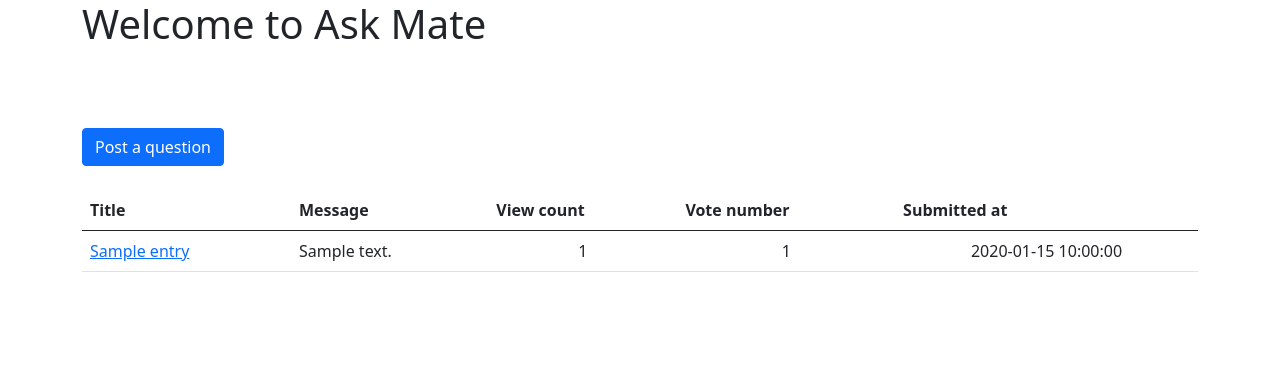
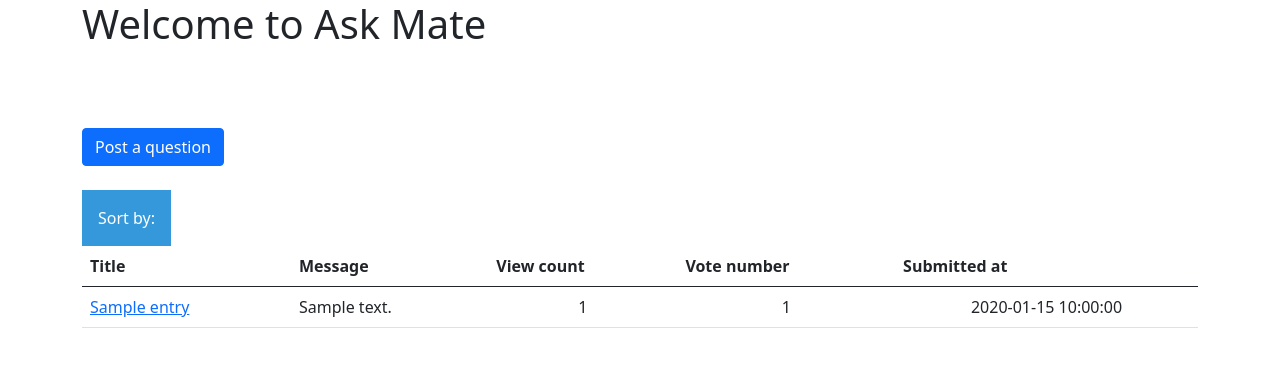
Before and after one commit to snowymountainpass/AskMate, a Flask app: template templates/index.html in a window 1280 px wide. Shown: the top 367 px of the page. Run offline with Flask 2, Linux system fonts and the light colour scheme; the template is opened without the code that fills it: most values are stand-ins (such as "Sample title", 1, 10 or a date in 2020).

Commit message:
[backlog] sorting (only ascending order NEEDS refactoring, full of repeating code)

```diff
--- a/main.py
+++ b/main.py
@@ -23,6 +23,34 @@ def index():
     entries = data_manager.get_all_questions()
     return render_template("index.html", entries=entries)
 
+
+@app.route("/s-a-title")
+def sort_asc_title():
+    entries = data_manager.get_all_questions_t_a()
+    return render_template("index.html", entries=entries)
+
+
+@app.route("/s-a-submissiontime")
+def sort_asc_submissiontime():
+    entries = data_manager.get_all_questions_st_a()
+    return render_template("index.html", entries=entries)
+
+
+@app.route("/s-a-message")
+def sort_asc_message():
+    entries = data_manager.get_all_questions_mess_a()
+    return render_template("index.html", entries=entries)
+
+@app.route("/s-a-views")
+def sort_asc_views():
+    entries = data_manager.get_all_questions_views_a()
+    return render_template("index.html", entries=entries)
+
+
+@app.route("/s-a-votes")
+def sort_asc_votes():
+    entries = data_manager.get_all_questions_votes_a()
+    return render_template("index.html", entries=entries)
 
 @app.route("/entry/<int:id>", methods=["GET"])
 def get_entry(id):
--- /dev/null
+++ b/static/main.css
@@ -0,0 +1,46 @@
+.general-query {
+    background-color: #133e63;
+    color: white;
+    font-family: 'Ubuntu', 'Lucida Grande', 'Lucida Sans Unicode', 'Geneva', 'Verdana', sans-serif;
+}
+
+.dropbtn {
+  background-color: #3498DB;
+  color: white;
+  padding: 16px;
+  font-size: 16px;
+  border: none;
+  cursor: pointer;
+}
+
+.dropbtn {
+  background-color: #3498DB;
+  color: white;
+  padding: 16px;
+  font-size: 16px;
+  border: none;
+  cursor: pointer;
+}
+
+.dropdown {
+  position: relative;
+  display: inline-block;
+}
+
+.dropdown-content {
+  display: none;
+  position: absolute;
+  background-color: #f1f1f1;
+  min-width: 160px;
+  box-shadow: 0px 8px 16px 0px rgba(0,0,0,0.2);
+  z-index: 1;
+}
+
+.dropdown-content a {
+  color: black;
+  padding: 12px 16px;
+  text-decoration: none;
+  display: block;
+}
+
+.dropdown-content a:hover {background-color: #ddd}
--- a/templates/base_template.html
+++ b/templates/base_template.html
@@ -6,8 +6,9 @@
     <meta name="viewport" content="width=device-width, initial-scale=1">
 
     <!-- Bootstrap CSS -->
-    <link href="https://cdn.jsdelivr.net/npm/bootstrap@5.0.2/dist/css/bootstrap.min.css" rel="stylesheet" integrity="sha384-EVSTQN3/azprG1Anm3QDgpJLIm9Nao0Yz1ztcQTwFspd3yD65VohhpuuCOmLASjC" crossorigin="anonymous">
-
+    <link href="https://cdn.jsdelivr.net/npm/bootstrap@5.0.2/dist/css/bootstrap.min.css" rel="stylesheet"
+          integrity="sha384-EVSTQN3/azprG1Anm3QDgpJLIm9Nao0Yz1ztcQTwFspd3yD65VohhpuuCOmLASjC" crossorigin="anonymous">
+    <link rel="stylesheet" href="{{ url_for('static', filename='main.css') }}">
     <title>{% block title %} {% endblock %}</title>
     <style>
         .question_title {
@@ -17,6 +18,7 @@
             margin: 1px;
             padding: 15px;
         }
+
         .question_details {
             background-color: lightblue;
             color: black;
@@ -25,14 +27,38 @@
             padding: 1px;
 
         }
+
         .question_message {
             background-color: lightblue;
             color: black;
             border: 2px solid lightblue;
             margin: 1px;
             padding: 15px;
+
+
+
+
+
+    </style>
+    <script>
+        function toggleShowDropdown() {
+            document.getElementById("dropdownList").classList.toggle("show");
         }
-    </style>
+
+
+        window.onclick = function (event) {
+            if (!event.target.matches('.dropbtn')) {
+                var dropdowns = document.getElementsByClassName("dropdown-content");
+                var i;
+                for (i = 0; i < dropdowns.length; i++) {
+                    var openDropdown = dropdowns[i];
+                    if (openDropdown.classList.contains('show')) {
+                        openDropdown.classList.remove('show');
+                    }
+                }
+            }
+        }
+    </script>
 
 </head>
 <body>
@@ -41,7 +67,9 @@
 <!-- Optional JavaScript; choose one of the two! -->
 
 <!-- Option 1: Bootstrap Bundle with Popper -->
-    <script src="https://cdn.jsdelivr.net/npm/bootstrap@5.0.2/dist/js/bootstrap.bundle.min.js" integrity="sha384-MrcW6ZMFYlzcLA8Nl+NtUVF0sA7MsXsP1UyJoMp4YLEuNSfAP+JcXn/tWtIaxVXM" crossorigin="anonymous"></script>
+<script src="https://cdn.jsdelivr.net/npm/bootstrap@5.0.2/dist/js/bootstrap.bundle.min.js"
+        integrity="sha384-MrcW6ZMFYlzcLA8Nl+NtUVF0sA7MsXsP1UyJoMp4YLEuNSfAP+JcXn/tWtIaxVXM"
+        crossorigin="anonymous"></script>
 
 <!-- Option 2: Separate Popper and Bootstrap JS -->
 <!--
--- a/templates/index.html
+++ b/templates/index.html
@@ -1,4 +1,67 @@
 {% extends "base_template.html" %} {% block title %}Ask Mate{% endblock %} {% block content %}
+    <style>
+        .dropbtn {
+            background-color: #3498DB;
+            color: white;
+            padding: 16px;
+            font-size: 16px;
+            border: none;
+            cursor: pointer;
+        }
+
+        .dropbtn:hover, .dropbtn:focus {
+            background-color: #2980B9;
+        }
+
+        .dropdown {
+            position: relative;
+            display: inline-block;
+        }
+
+        .dropdown-content {
+            display: none;
+            position: absolute;
+            background-color: #f1f1f1;
+            min-width: 160px;
+            overflow: auto;
+            box-shadow: 0px 8px 16px 0px rgba(0, 0, 0, 0.2);
+            z-index: 1;
+        }
+
+        .dropdown-content a {
+            color: black;
+            padding: 12px 16px;
+            text-decoration: none;
+            display: block;
+        }
+
+        .dropdown a:hover {
+            background-color: #ddd;
+        }
+
+        .show {
+            display: block;
+        }
+    </style>
+    <script>
+        function toggleShowDropdown() {
+            document.getElementById("dropdownList").classList.toggle("show");
+        }
+
+
+        window.onclick = function (event) {
+            if (!event.target.matches('.dropbtn')) {
+                var dropdowns = document.getElementsByClassName("dropdown-content");
+                var i;
+                for (i = 0; i < dropdowns.length; i++) {
+                    var openDropdown = dropdowns[i];
+                    if (openDropdown.classList.contains('show')) {
+                        openDropdown.classList.remove('show');
+                    }
+                }
+            }
+        }
+    </script>
     <h1>Welcome to Ask Mate</h1>
     <br/><br/>
     {% with messages = get_flashed_messages() %} {% if messages %}
@@ -10,9 +73,19 @@
     {% endif %} {% endwith %}
     <br/>
     <a href="{{ url_for('enter_question') }}" class="btn btn-primary"
-    >Post a question</a
-    >
+    >Post a question</a>
     <br/><br/>
+    <div class="dropdown">
+        <button onclick="toggleShowDropdown()" class="dropbtn">Sort by:</button>
+        <div id="dropdownList" class="dropdown-content">
+            <a href="{{ url_for('sort_asc_title') }}">Sort by title (ascending)</a>
+            <a href="{{ url_for('sort_asc_submissiontime') }}">Sort by submission time (ascending)</a>
+            <a href="{{ url_for('sort_asc_message') }}">Sort by message content (ascending)</a>
+            <a href="{{ url_for('sort_asc_views') }}">Sort by number of views (ascending)</a>
+            <a href="{{ url_for('sort_asc_votes') }}">Sort by number of votes (ascending)</a>
+        </div>
+
+    </div>
     {% if entries %}
         <table class="table">
             <thead>
@@ -37,6 +110,7 @@
                     <td align="center">{{ e.vote_number }}</td>
                     <td align="center">{{ e.submission_time }}</td>
                 </tr>
+
             {% endfor %}
             </tbody>
         </table>
```
Also changed, not shown: data_manager.py (+55 -0 lines). Lines whose indentation alone changed are shown as unchanged.
